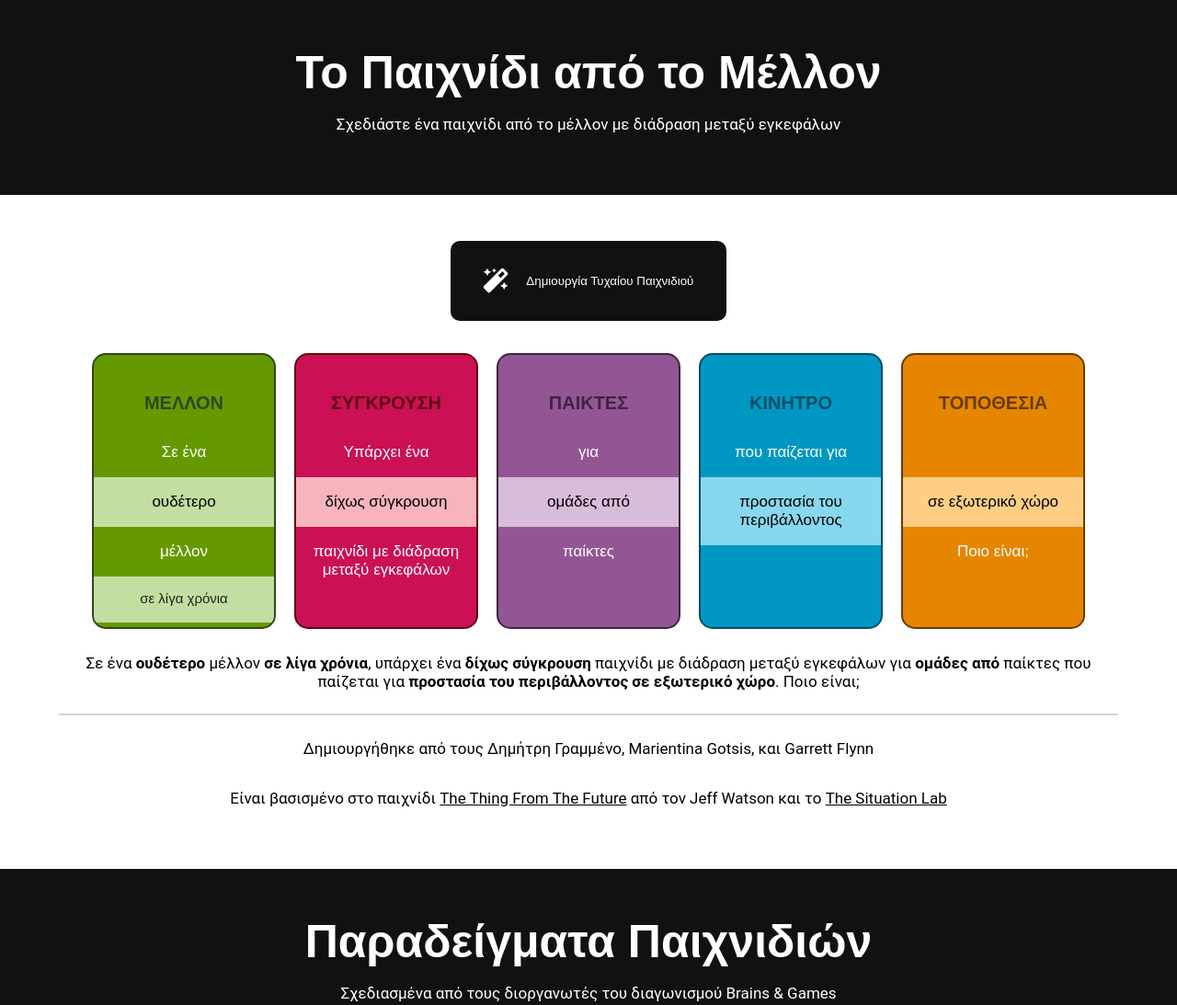
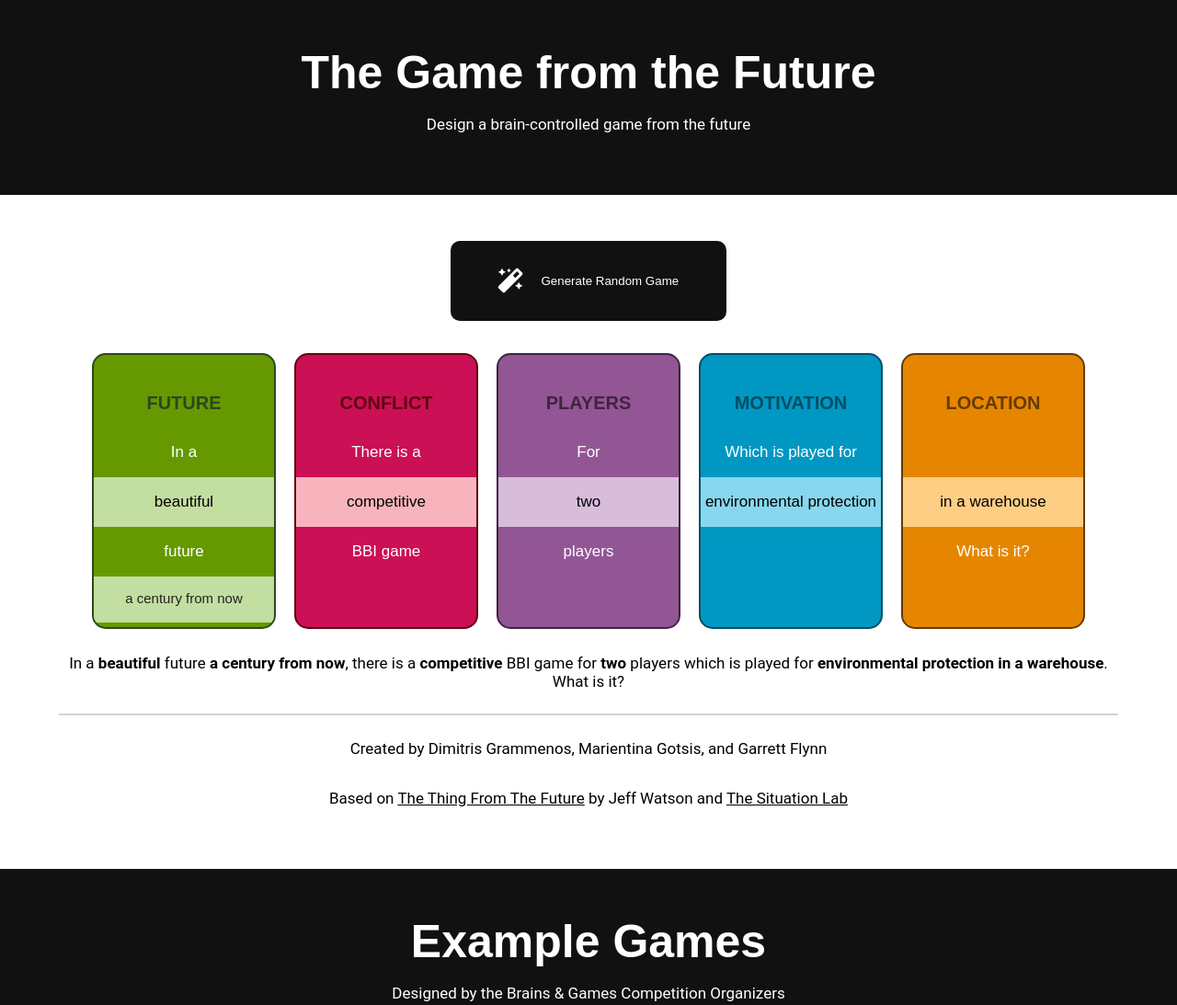
Before and after one commit to CMBHC/future-rehabs, a plain HTML site: page index.html in a window 1280 px wide. Shown: the top 1093 px of the page at 92% size. Drawn offline with nearby package versions, Linux system fonts and the light colour scheme.

Commit message:
Corrected for English

```diff
--- a/index.html
+++ b/index.html
@@ -6,7 +6,7 @@
     <meta name="viewport" content="width=device-width,initial-scale=1.0">
     <link rel="icon" href="favicon.ico">
     <link rel="stylesheet" href="css/site.css">
-    <title>The Game from the Future - Brains and Games</title>
+    <title>Future Rehabs - USC Creative Media and Behavioral Health Center</title>
     <script src="https://d3js.org/d3.v6.min.js"></script>
     <script type="text/javascript" src="js/site.js"></script>
     <link href="https://cdnjs.cloudflare.com/ajax/libs/font-awesome/5.15.1/css/all.min.css" rel="stylesheet">
@@ -14,7 +14,7 @@
 
 
 
-<body onload="chooseLanguage('Greek')">
+<body onload="chooseLanguage('English')">
 <noscript>
     <strong>We're sorry but The Game from the Future doesn't work properly without JavaScript enabled. Please enable it to continue.</strong>
 </noscript>
--- a/js/site.js
+++ b/js/site.js
@@ -7,19 +7,21 @@ function allQueries(option){
 }
 
 function chooseLanguage(language) {
-    if (language == 'Ελληνικά'){
-        language = 'Greek'
-    }
+    // if (language == 'Ελληνικά'){
+    //     language = 'Greek'
+    // }
+
+    language = 'English'
 
     let selector = document.getElementById("selections")
     console.log(selector.className)
     if (selector.className != 'remove') {
         console.log(selector.className)
-        if (language == 'Greek') {
-            document.getElementById('language').innerHTML = 'Επιλέξτε τη γλώσσα σας'
-        } else {
+        // if (language == 'Greek') {
+        //     document.getElementById('language').innerHTML = 'Επιλέξτε τη γλώσσα σας'
+        // } else {
             document.getElementById('language').innerHTML = 'Choose your Language'
-        }
+        // }
     }
 
     let file = 'assets/interface' + language + '.csv'
@@ -38,9 +40,11 @@ function chooseLanguage(language) {
 }
 
 function populateExamples(language) {
-    if (language == 'Ελληνικά') {
-        language = 'Greek'
-    }
+    language = 'English'
+
+    // if (language == 'Ελληνικά') {
+    //     language = 'Greek'
+    // }
 
     let file = 'assets/examples' + language + '.csv'
     d3.csv(file).then(function (data) {
@@ -66,6 +70,9 @@ function populateExamples(language) {
 }
 
 function queryCSV(text_id,option) {
+
+    option = 'English'
+
     let file_id = ''
     if (option == 'Ελληνικά'){
         option = 'Greek'
```
